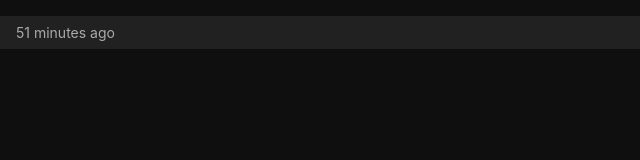
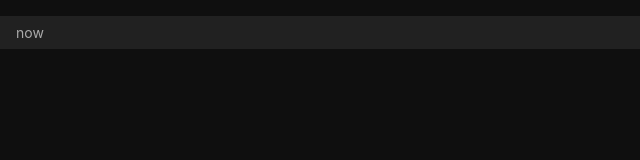
Before and after one commit to ravanabackup/qurbana, a plain HTML site: page index.html in a window 1280 px wide. Shown: the full height of the page, 0-640 px from the left. Drawn offline with Linux system fonts and the light colour scheme.

Commit message:
deploy: 5429e59a99d3bbb0b49e00045c975fbbbfafd46d

```diff
--- a/index.html
+++ b/index.html
@@ -17,7 +17,7 @@
     </ul>
 
     <footer>
-      <time class="js-relative-time" datetime="2025-03-19T03:27:02.599Z">2025-03-19T03:27:02.599Z</time>
+      <time class="js-relative-time" datetime="2025-03-19T04:17:41.345Z">2025-03-19T04:17:41.345Z</time>
       <span><a class="footer-link" href="https://github.com/osmoscraft/osmosfeed">osmosfeed 1.15.1</a></span>
     </footer>
 
```
Also changed, not shown: 1 other file.
